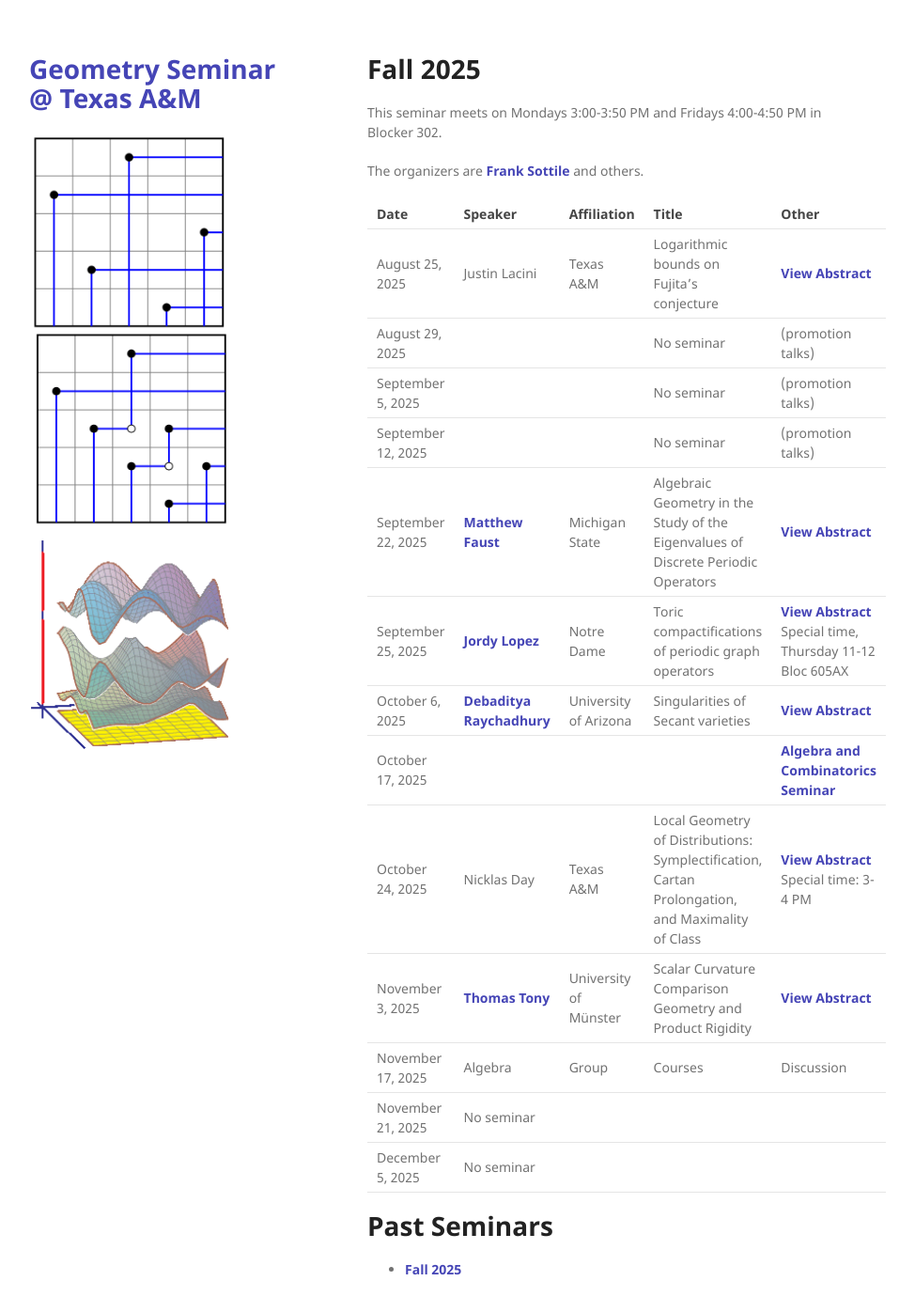
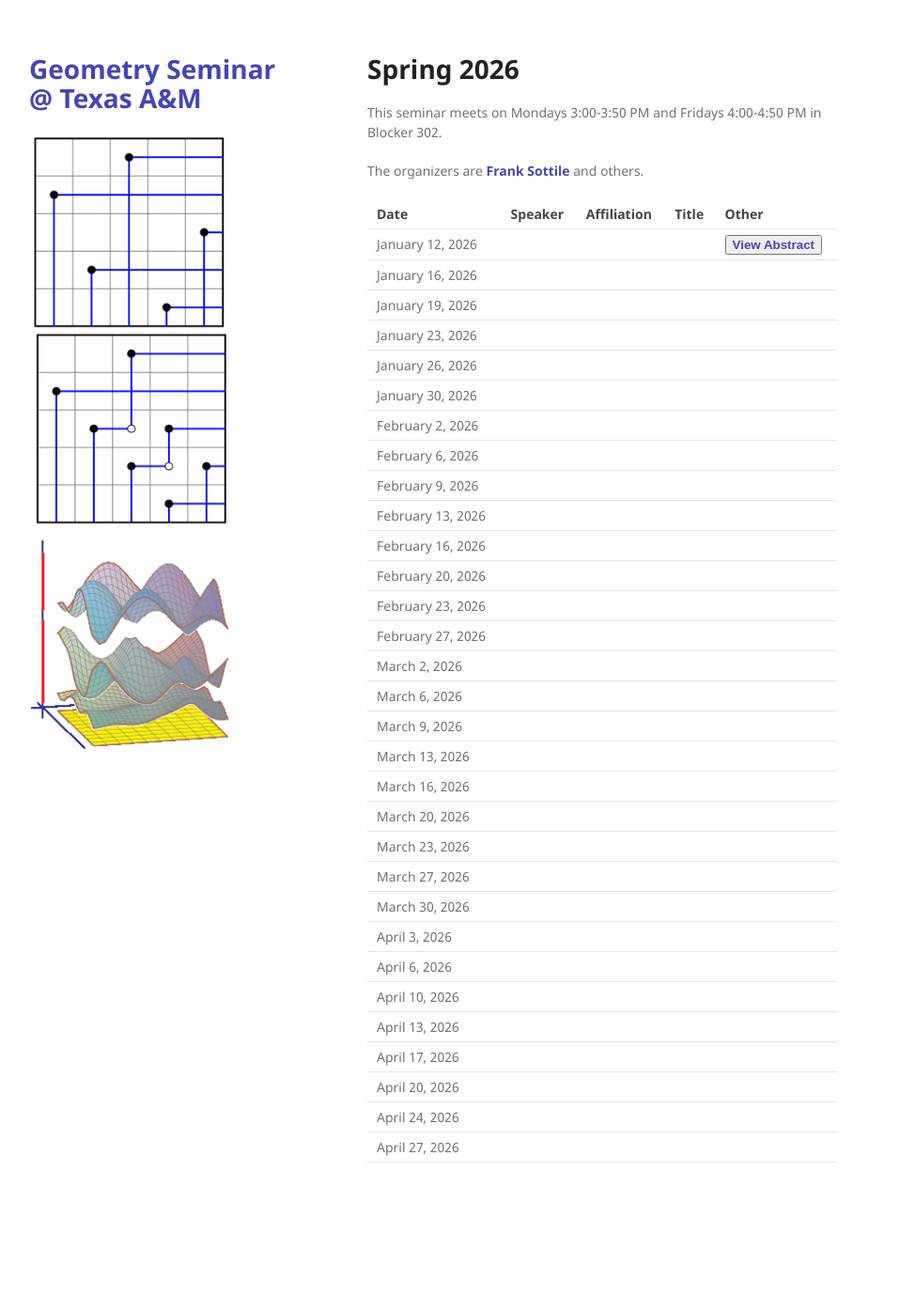
Before and after one commit to tamu-seminar/geometry, a Jekyll site: the page built from index.md, in a window 1280 px wide and 1400 px high. Shown: the top 1396 px of the window at 94% size, without its empty margins (179-1153 px from the left). Built offline with Jekyll 4.4.1, drawn with Linux system fonts in a browser that asks for light colours.

Commit message:
tried to update

```diff
--- a/index.md
+++ b/index.md
@@ -13,8 +13,7 @@ layout: default
 </script>
 <script src="https://cdn.jsdelivr.net/npm/mathjax@3/es5/tex-svg.js" async></script>
 
-
-# Fall 2025
+# Spring 2026
 
 This seminar meets on Mondays 3:00-3:50 PM and Fridays 4:00-4:50 PM in Blocker 302.
 
@@ -23,26 +22,40 @@ The organizers are [Frank Sottile](https://franksottile.github.io/) and others.
 
 | Date         | Speaker | Affiliation| Title | Other |
 |--------------|---------|------------|-------|-------|
-| August 25, 2025   |  Justin Lacini  | Texas A&M  | Logarithmic bounds on Fujita's conjecture | <span class="abstract-link" onclick="showAbstract('Lacini')">View Abstract</span>  |
-| August 29, 2025   |      |   | No seminar  |  (promotion talks)  |
-| September 5, 2025 |      |   | No seminar  | (promotion talks)    |
-| September 12, 2025|      |   | No seminar | (promotion talks)    |
-| September 22, 2025| [Matthew Faust](https://mattfaust.github.io/) | Michigan State |  Algebraic Geometry in the Study of the Eigenvalues of Discrete Periodic Operators|   <span class="abstract-link" onclick="showAbstract('Faust')">View Abstract</span>   |
-| September 25, 2025| [Jordy Lopez](https://jordylopez27.github.io/)   | Notre Dame    |  Toric compactifications of periodic graph operators | <span class="abstract-link" onclick="showAbstract('Lopez')">View Abstract</span>  Special time, Thursday 11-12 Bloc 605AX  |
-| October 6, 2025   | [Debaditya Raychadhury](https://rcdeba.github.io/) | University of Arizona  |   Singularities of Secant varieties   |   <span class="abstract-link" onclick="showAbstract('Raychadhury')">View Abstract</span>    |
-| October 17, 2025 |      |   |       | [Algebra and Combinatorics Seminar](https://tamu-seminar.github.io/alg-comb/)   |
-| October 24, 2025  | Nicklas Day   | Texas A&M  | Local Geometry of Distributions: Symplectification, Cartan Prolongation, and Maximality of Class  |  <span class="abstract-link" onclick="showAbstract('Day')">View Abstract</span>  Special time: 3-4 PM |
-| November 3, 2025  | [Thomas Tony](https://ttony.eu/)   | University of Münster  |  Scalar Curvature Comparison Geometry and Product Rigidity     | <span class="abstract-link" onclick="showAbstract('Tony')">View Abstract</span>      |
-| November 17, 2025 |  Algebra     | Group   |  Courses      | Discussion      |
-| November 21, 2025 |  No seminar     |   |       |       |
-| December 5, 2025  |  No seminar     |   |       |       |
+| January 12, 2026 | | | | <button type="button" class="abstract-link" onclick="showAbstract('example')">View Abstract</button> |
+| January 16, 2026 | | | | |
+| January 19, 2026 | | | | |
+| January 23, 2026 | | | | |
+| January 26, 2026 | | | | |
+| January 30, 2026 | | | | |
+| February 2, 2026 | | | | |
+| February 6, 2026 | | | | |
+| February 9, 2026 | | | | |
+| February 13, 2026 | | | | |
+| February 16, 2026 | | | | |
+| February 20, 2026 | | | | |
+| February 23, 2026 | | | | |
+| February 27, 2026 | | | | |
+| March 2, 2026 | | | | |
+| March 6, 2026 | | | | |
+| March 9, 2026 | | | | |
+| March 13, 2026 | | | | |
+| March 16, 2026 | | | | |
+| March 20, 2026 | | | | |
+| March 23, 2026 | | | | |
+| March 27, 2026 | | | | |
+| March 30, 2026 | | | | |
+| April 3, 2026 | | | | |
+| April 6, 2026 | | | | |
+| April 10, 2026 | | | | |
+| April 13, 2026 | | | | |
+| April 17, 2026 | | | | |
+| April 20, 2026 | | | | |
+| April 24, 2026 | | | | |
+| April 27, 2026 | | | | |
 
-<!--  --># Past Seminars
-- [Fall 2025](2025_2.md)
-
-<!-- # Related Links
-- [Departmental seminar website]() (not working as of Aug 13, 2025) -->
-
+<!-- # Past Seminars
+- [Fall 2025](2025_2.md) -->
 
 
 
@@ -51,85 +64,9 @@ The organizers are [Frank Sottile](https://franksottile.github.io/) and others.
 
 <!-- Abstract content -->
 
-<div id="Lacini" style="display:none;">
-A longstanding conjecture of T. Fujita asserts that if $X$ is
-a smooth complex projective variety of dimension $n$ and if $L$ is an
-ample line bundle, then $K_X+mL$ is basepoint free for $m\geq n+1$. The
-conjecture is known up to dimension five by work of Reider, Ein,
-Lazarsfeld, Kawamata, Ye and Zhu. In higher dimensions, breakthrough
-work of Angehrn, Siu, Helmke and others showed that the conjecture
-holds if $m$ is larger than a quadratic function in $n$. We show that for
-$n\geq 2$ the conjecture holds for $m$ larger than $n(\log\log(n)+3)$. This is
-joint work with L. Ghidelli.
+<div id="example" style="display:none;" aria-hidden="true">
+  <p>example abstract</p>
 </div>
-
-<div id="Faust" style="display:none;">
- Given a periodic graph $G$, we consider a class of discrete periodic operators given by the sum of a weighted adjacency
- operator and a potential. We wish to study the spectrum of this operator acting on the Hilbert space of square-summable
- functions on the vertices of $G$. By Floquet theory, the spectrum can be realized as the projection of a finite number of
- band functions. If one of these band functions is constant, the operator is said to have a flat band, corresponding to
- eigenvalues of infinite multiplicity. In this talk, we will introduce the relevant background and discuss recent results
- that demonstrate that, generically, discrete periodic operators do not exhibit flat bands. This is based on joint work
- with Wencai Liu.
-</div>
-
-
-
-<!-- Abstract content -->
-
-<div id="Lopez" style="display:none;">
-A periodic graph operator is a weighted Laplacian plus potential acting on functions on
-the vertices of a periodic graph. It is well-known that the spectrum of a periodic graph
-operator is the projection of an affine algebraic variety known as the Bloch
-variety. Motivated by Bättig, we compactify the Bloch variety of a periodic graph operator
-inside the normal toric variety associated to its Newton polytope. For a family of
-periodic graphs, we extend this operator to such toric variety by expressing the
-compactification as the support of a kernel sheaf. We outline a few spectral-theoretic
-consequences of this compactification. This is joint work with Matthew Faust (MSU),
-Stephen Shipman (LSU), and Frank Sottile.
-</div>
-
-<div id="Raychadhury" style="display:none;">
- Secant varieties are classical objects in algebraic
-geometry. Given a smooth projective variety inside a projective space,
-its secant variety is by definition the closure of the union of secant
-lines. It is almost always singular and sits inside the same
-projective space by its construction. In this talk, we will discuss
-the singularities of secant varieties when the embedding is
-sufficiently positive. In particular, we will study the Du Bois
-complex of secant varieties and will also discuss about its local
-cohomology modules. The results are obtained in various collaborations
-with Q. Chen, B. Dirks, S. Olano and L. Song.
-</div>
-
-<div id="Day" style="display:none;">
- In 1970, N. Tanaka gave a method for assigning a canonical frame to distribution with constant Tanaka symbol.
- In 2009, B. Doubrov and I. Zelenko utilized a symplectification procedure to obtain a canonical frame for distributions independent of their
-Tanaka symbol, but an additional condition called maximality of class was required of the
-distribution. In a work with I. Zelenko, we recently proved that all rank 2 distributions
-with 5-dimensional cube are of maximal class at a generic point; this allowed us to assign
-a canonical frame at a generic point to every rank 2 distribution which is not Goursat. In
-the rank 2 case, I will give an interpretation of the symplectification procedure in terms of
-a classical construction called Cartan prolongation. Time permitting, I will also sketch what
-is known about a collection of fundamental invariants called harmonic invariants in the case
-of rank 2 distributions in dimensions 6 and 7 along with differential relations called syzygies
-satisfied by these invariants.<br>
-
-In contrast to the rank 2 case, we found examples of rank 3 distributions with 6-dimensional
-square which are not of maximal class. In particular, I will present a (3, 8) distribution
-of nonmaximal class with 29-dimensional symmetry containing a semi-direct sum of the
-exceptional Lie group G_2 with a copy of its adjoint module.
-</div>
-
-<div id="Tony" style="display:none;">
-In the late 1990s, Llarull proved that the round n-sphere is area-extremal in the sense that one cannot simultaneously increase its scalar curvature and its metric, confirming a rigidity phenomenon anticipated by Gromov. Goette and Semmelmann generalized Llarull’s rigidity result to certain area non-increasing spin maps $f: M \to N$ of nonzero $A$-degree, showing that under an appropriate lower bound on the scalar curvature, the map $f$ must be a Riemannian submersion.
-
-In this talk, I will give a brief introduction to scalar curvature comparison geometry and discuss several generalizations of the Goette–Semmelmann rigidity theorem. In particular, I will present a generalization in which the topological condition on the Â-degree is replaced by a weaker assumption involving the so-called higher mapping degree. I will also describe an ongoing joint project with Oskar Rieder, in which we strengthen the rigidity conclusion: the map $f$ is not only a Riemannian submersion, but the manifold M even splits locally as a Riemannian product of $N$ with a Ricci-flat manifold $F$.
-</div>
-
-
-
-
 
 
 <!-- Code that makes the pop-up windows -->
@@ -171,12 +108,18 @@ In this talk, I will give a brief introduction to scalar curvature comparison ge
 }
 </style>
 
-<!-- Modal structure -->
-<div id="abstract-modal-overlay" onclick="closeAbstractModal(event)">
+<div id="abstract-modal-overlay"
+     role="dialog"
+     aria-modal="true"
+     aria-labelledby="abstract-modal-title"
+     style="display:none;"
+     onclick="closeAbstractModal(event)">
   <div id="abstract-modal" onclick="event.stopPropagation()">
-    <span id="abstract-modal-close" onclick="closeAbstractModal()">&times;</span>
-    <h2>Abstract</h2>
-    <div id="abstract-modal-content"></div>
+    <button id="abstract-modal-close"
+            aria-label="Close abstract modal"
+            onclick="closeAbstractModal()">&times;</button>
+    <h2 id="abstract-modal-title">Abstract</h2>
+    <div id="abstract-modal-content" tabindex="0"></div>
   </div>
 </div>
 
```
Also changed, not shown: other parts of index.md (+18 -1 lines).
